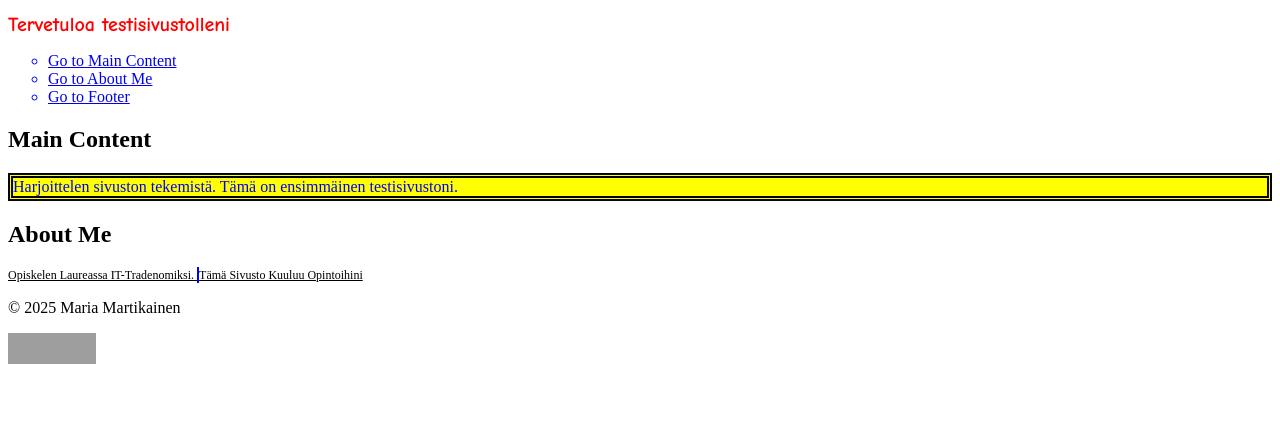
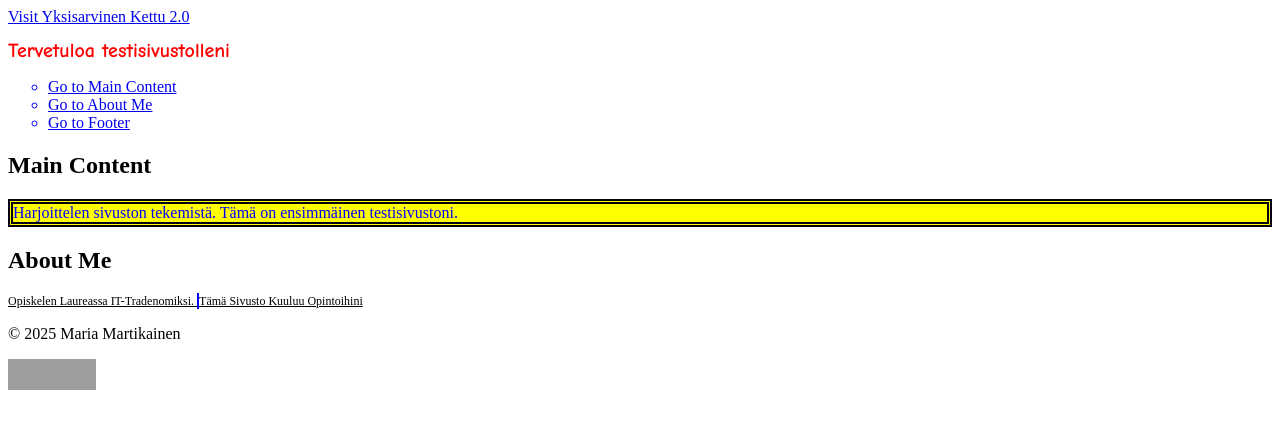
Before and after one commit to maryama-cyber/maryama-cyber.github.io, a plain HTML site: page index.html in a window 1280 px wide. Drawn offline with Linux system fonts and the light colour scheme; grey boxes are pictures that could not be loaded.

Commit message:
Update index.html
lisätään vas. yläkulmaan linkki toiselle sivulle

```diff
--- a/index.html
+++ b/index.html
@@ -7,6 +7,7 @@
     <title>yksisarvinen kettu</title>
 </head>
 <body>
+    <a href="https://maryama-cyber.github.io/maryama-cyber2.github.io/">Visit Yksisarvinen Kettu 2.0</a>
     <header>
         <h1 class="header-example">Tervetuloa testisivustolleni</h1>
     </header>
```
